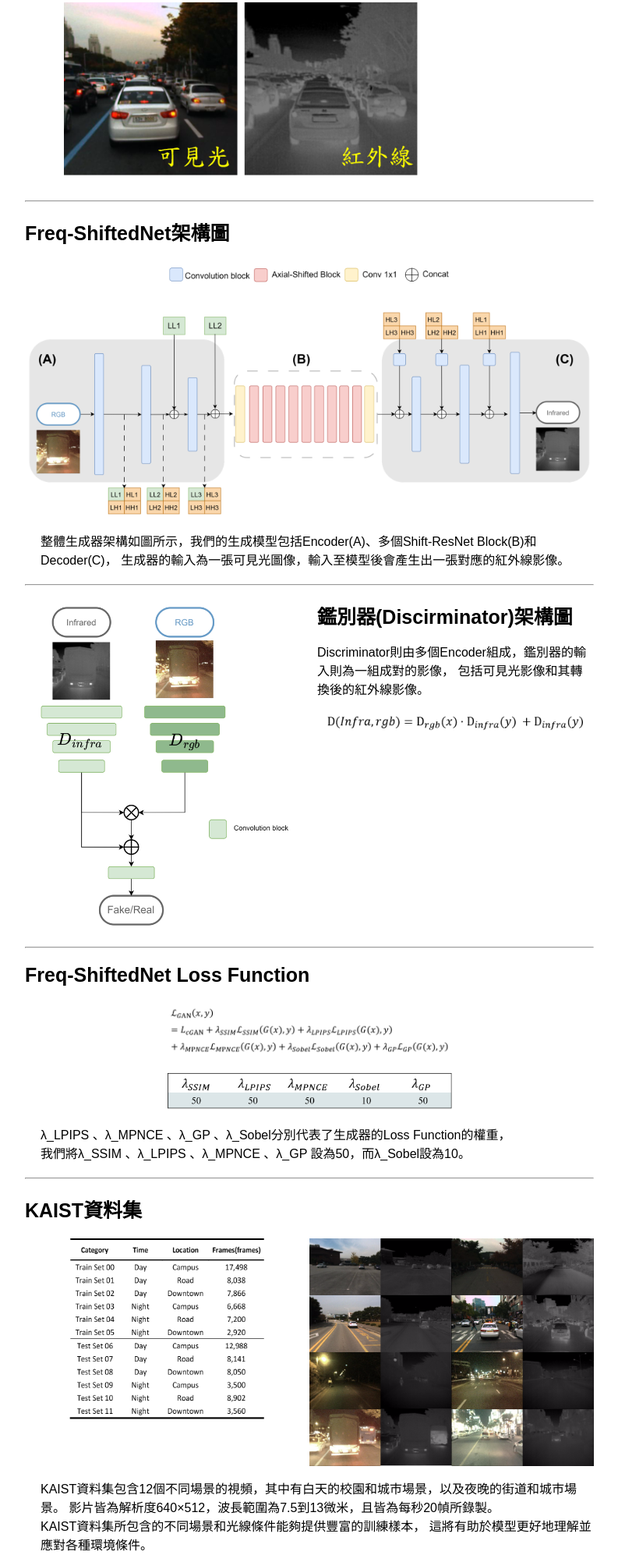
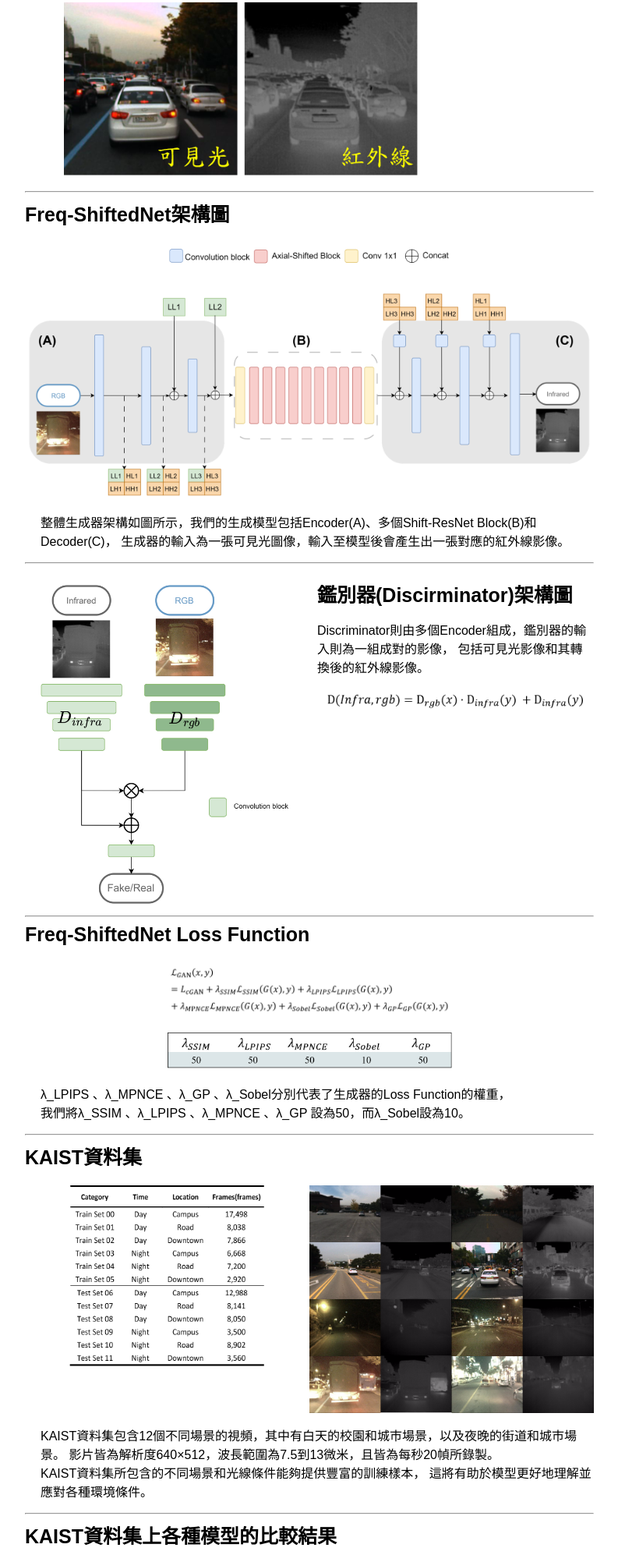
Before and after one commit to Andreas00612/Andreas00612.github.io, a plain HTML site: page project-pages/IR.html in a window 1280 px wide. Shown: the part 1010-3013 px from the top of the page at 78% size, without its empty margins (243-1036 px from the left). Drawn offline with Linux system fonts and the light colour scheme; a script that the page names is missing.

Commit message:
0103_<hr class="m-0"/>

```diff
--- a/project-pages/IR.html
+++ b/project-pages/IR.html
@@ -66,7 +66,7 @@
             </div>
 
 
-            <hr class="separator-line">
+            <hr class="m-0"/>
 
             <div class="IRheader-text">Freq-ShiftedNet架構圖</div>
             <div class="resume-container">
@@ -80,7 +80,7 @@
                     生成器的輸入為一張可見光圖像，輸入至模型後會產生出一張對應的紅外線影像。
                 </p>
             </div>
-            <hr class="separator-line">
+            <hr class="m-0"/>
 
             <div class="resume-container">
                 <div class="image-container">
@@ -95,7 +95,7 @@
                     </div>
                 </div>
             </div>
-            <hr class="separator-line">
+            <hr class="m-0"/>
 
 
             <div class="IRheader-text">Freq-ShiftedNet Loss Function</div>
@@ -116,7 +116,7 @@
                     我們將λ_SSIM 、λ_LPIPS 、λ_MPNCE 、λ_GP 設為50，而λ_Sobel設為10。
                 </p>
             </div>
-            <hr class="separator-line">
+            <hr class="m-0"/>
 
             <div class="IRheader-text">KAIST資料集</div>
             <div class="resume-container">
@@ -134,7 +134,7 @@
                     KAIST資料集所包含的不同場景和光線條件能夠提供豐富的訓練樣本，
                     這將有助於模型更好地理解並應對各種環境條件。</p>
             </div>
-            <hr class="separator-line">
+            <hr class="m-0"/>
 
 
             <!-- Result and table -->
@@ -162,7 +162,7 @@
                 </div>
             </div>
 
-            <hr class="separator-line">
+            <hr class="m-0"/>
             <!-- COnclusion -->
             <h2>結論</h2>
             <ul>
```
Also changed, not shown: project-pages/RPPG.html (+6 -6 lines).
